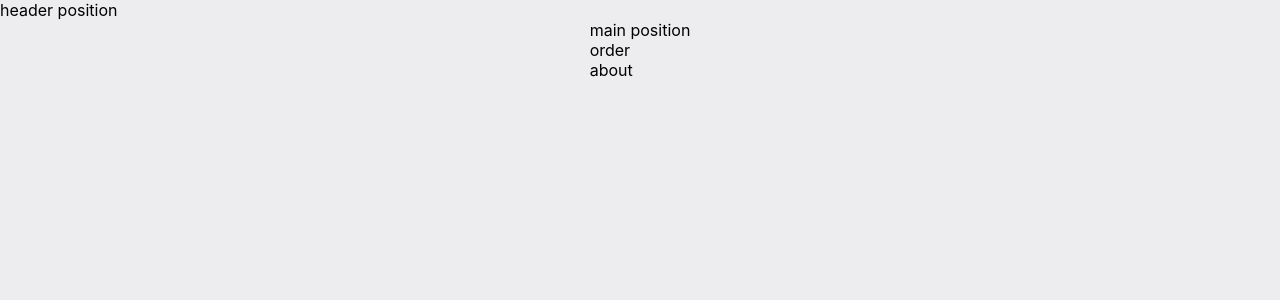
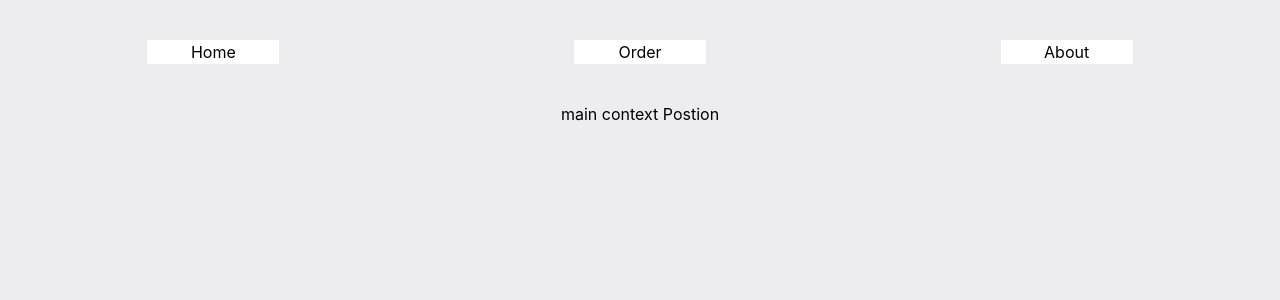
Before and after one commit to minji0345/your-own-light, a React (Create React App) app: page / in a window 1280 px wide. Shown: the top 300 px of the page. Built offline with nearby package versions, Linux system fonts and the light colour scheme.

Commit message:
develop item

```diff
--- a/src/App.js
+++ b/src/App.js
@@ -5,7 +5,6 @@ import Main from './components/Main';
 function App() {
   return (
       <Main>
-
       </Main>
   );
 }
--- a/src/components/Main.css
+++ b/src/components/Main.css
@@ -8,5 +8,18 @@
 }
 
 .header {
+	margin: 5vh;
+	width: 80vw;
+	display: flex;
+	flex-direction: row;
+	justify-content: space-around;
 	width: 100vw;
 }
+
+.header-button{
+	width:10vw;
+	background: white;
+	align-items: center;
+	text-align: center;
+	padding: 2px;
+}
--- a/src/components/Main.js
+++ b/src/components/Main.js
@@ -1,23 +1,20 @@
 import React from 'react';
 import './Main.css';
+import About from './maincontexts/About';
 
 
-const Main = () => {
+function Main() {
 
 
     return (
         <div className="main">
             <div className="header">
-                header position
+                <div className="header-button">Home</div>
+                <div className="header-button">Order</div>
+                <div className="header-button">About</div>
             </div>
             <div className="main-context">
-                main position
-                    <div className="main-order">
-                        order
-                    </div>
-                    <div className="main-about">
-                        about
-                    </div>
+                main context Postion
             </div>
         </div>
     );
--- /dev/null
+++ b/src/components/maincontexts/About.js
@@ -0,0 +1,17 @@
+import React from 'react';
+
+
+function About() {
+
+
+    return (
+        <div className="main-context">
+            <div className="main-about">
+                about
+            </div>
+        </div>
+    );
+};
+
+
+export default About;
```
Also changed, not shown: src/components/maincontexts/Home.js (added), src/components/maincontexts/Order.js (added).
